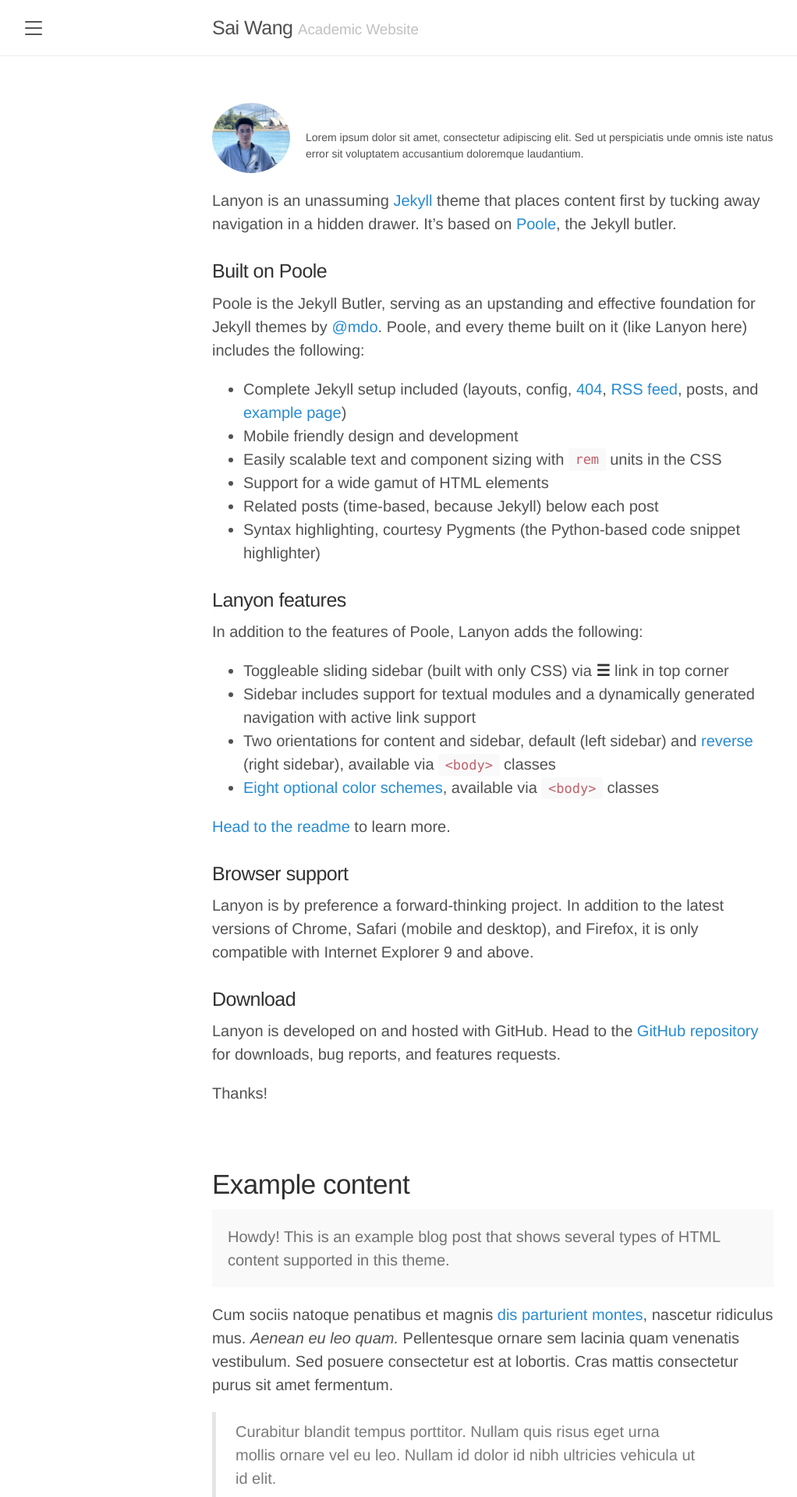
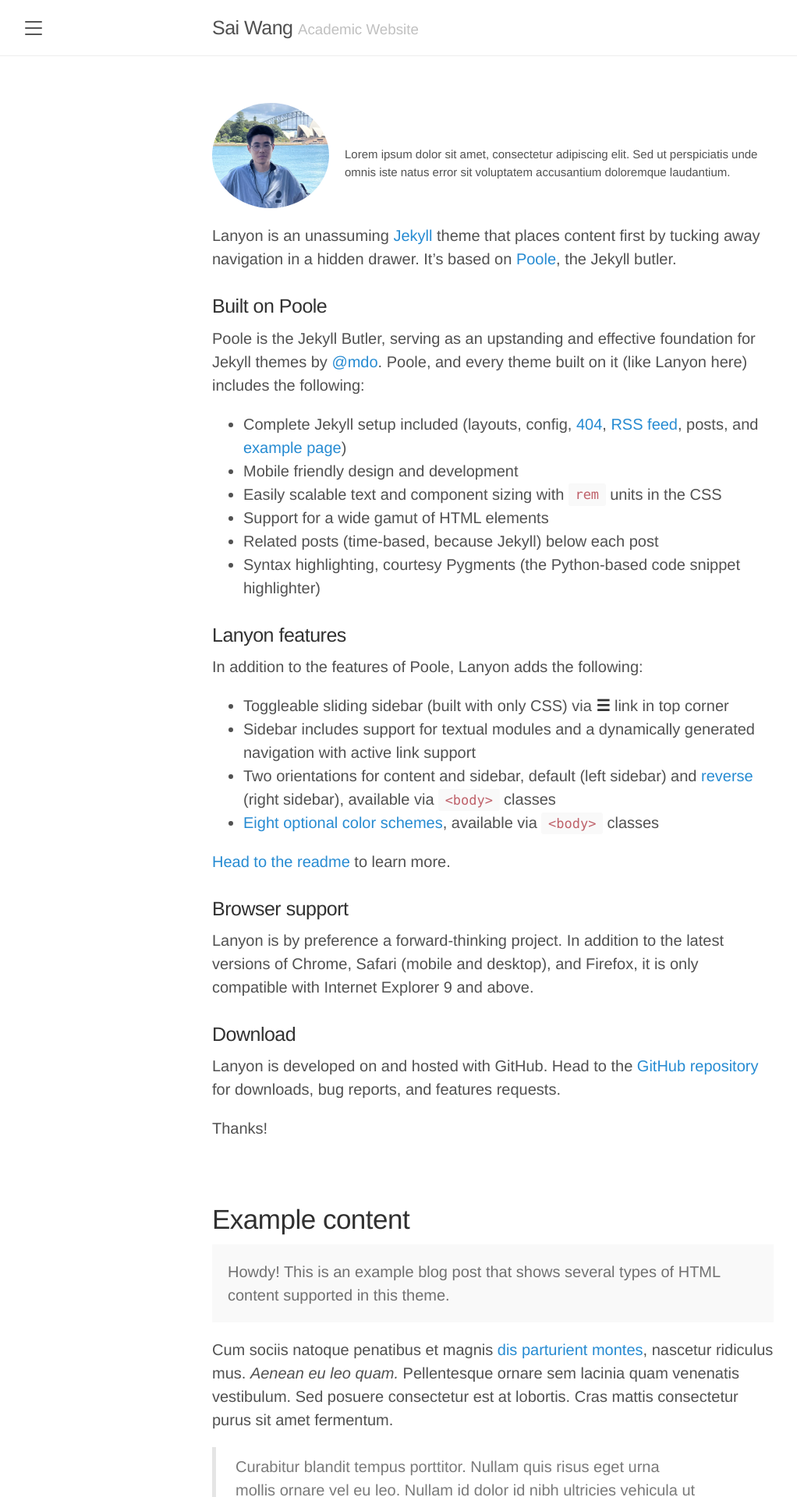
Before and after one commit to Alxendweb/alxendweb.github.io, a Jekyll site: the page built from index.html, in a window 1280 px wide. Shown: the top 1920 px of the page at 78% size, without its empty margins (8-1030 px from the left). Built offline with Jekyll 4.4.1, drawn with Linux system fonts in a browser that asks for light colours; the list of posts is cut into pages by our own code.

Commit message:
Update lanyon.css

```diff
--- a/public/css/lanyon.css
+++ b/public/css/lanyon.css
@@ -132,7 +132,7 @@
 }
 
 .personal-image {
-  width: 100px; /* 控制图片宽度 */
+  width: 150px; /* 控制图片宽度 */
   height: auto; /* 保持图片高度自适应 */
   border-radius: 80%;
   margin-right: 20px; /* 右侧留出一定的间距 */
@@ -140,7 +140,7 @@
 
 .text-content {
   flex: 1; /* 让文字内容占据剩余空间 */
-  font-size: 14px; /* 控制文字大小 */
+  font-size: 15px; /* 控制文字大小 */
   line-height: 1.5; /* 控制行高 */
 }
 
```
